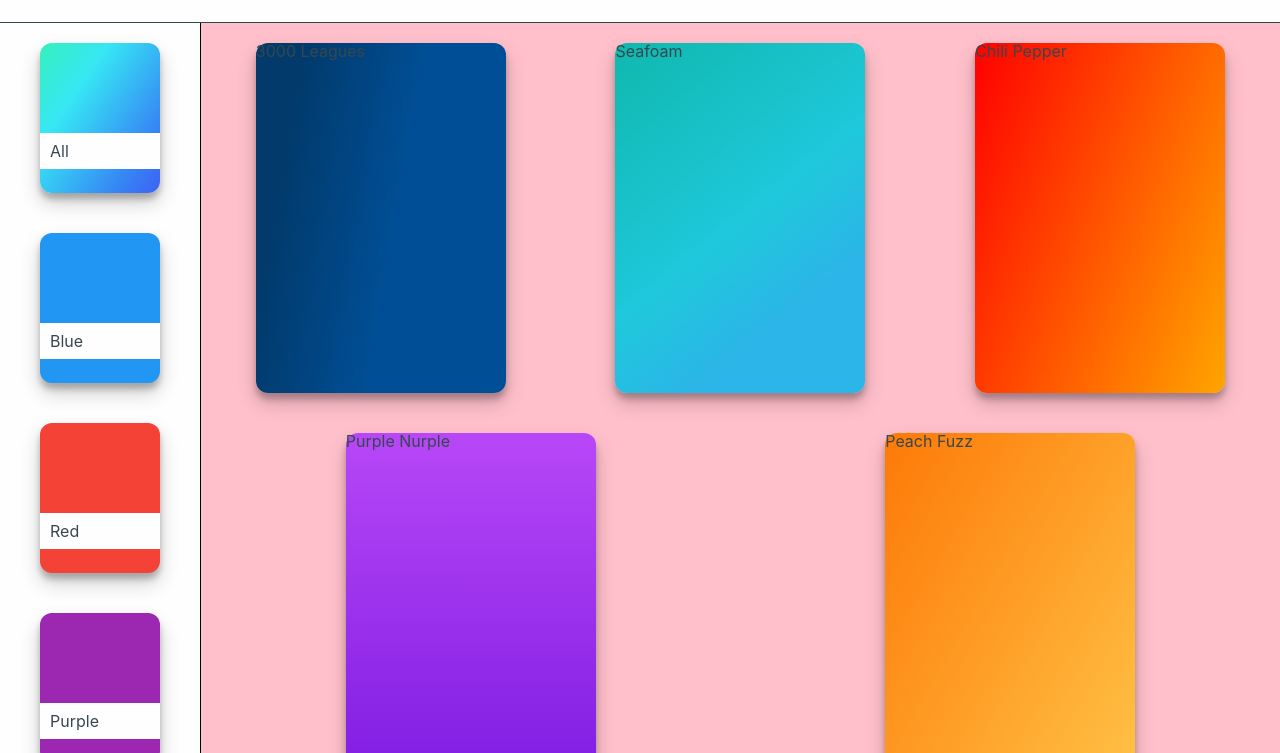
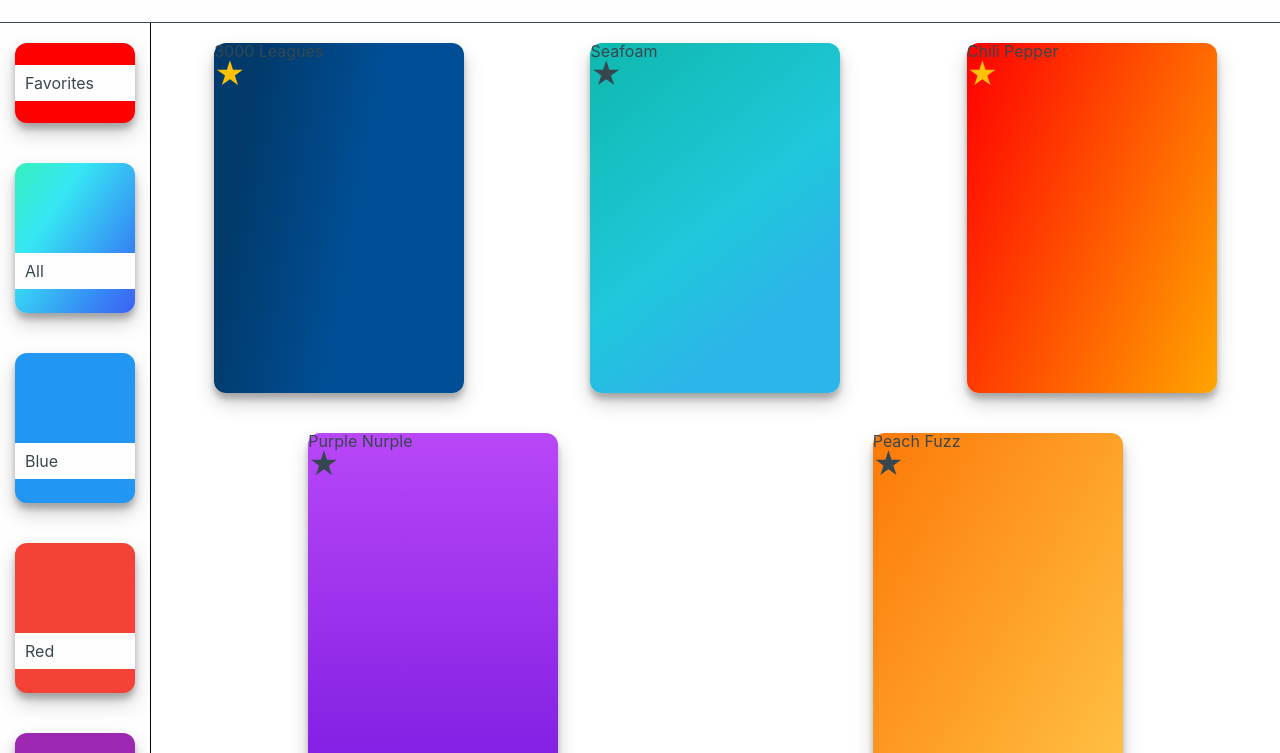
Before and after one commit to leo-generali/better-gradient-tool, a React app: page / in a window 1280 px wide. Shown: the part 48-801 px from the top of the page. Built offline with nearby package versions, Linux system fonts and the light colour scheme.

Commit message:
Show faved gradients on click

```diff
--- a/src/colordata.json
+++ b/src/colordata.json
@@ -6,7 +6,8 @@
 		},
 		"colors": ["#013A6B", "#004E95"],
 		"style": "linear-gradient(100deg, #013a6b 15%, #004e95 55%)",
-		"display": true
+		"display": true,
+		"faved": true
 	},
 	{
 		"name": "Seafoam",
@@ -15,7 +16,8 @@
 		},
 		"colors": ["#0FB8AD", "#1FC8DB", "2CD5E8"],
 		"style": "linear-gradient(141deg, #0fb8ad 0%, #1fc8db 51%, #2cb5e8 75%)",
-		"display": true
+		"display": true,
+		"faved": false
 	},
 	{
 		"name": "Chili Pepper",
@@ -25,7 +27,8 @@
 		},
 		"colors": ["red", "orange"],
 		"style": "linear-gradient(111deg, red, orange)",
-		"display": true
+		"display": true,
+		"faved": true
 	},
 	{
 		"name": "Purple Nurple",
@@ -34,7 +37,8 @@
 		},
 		"colors": ["#B847F7", "#7F1DE2"],
 		"style": "linear-gradient(#B847F7, #7F1DE2)",
-		"display": true
+		"display": true,
+		"faved": false
 	},
 	{
 		"name": "Peach Fuzz",
@@ -43,7 +47,8 @@
 		},
 		"colors": ["#D96117", "#E5D665"],
 		"style": "linear-gradient(-60deg, #FFC245, #FD7907)",
-		"display": true
+		"display": true,
+		"faved": false
 	}
 
 ]
--- a/src/components/App.js
+++ b/src/components/App.js
@@ -27,7 +27,7 @@ class App extends Component {
 		gradients: colorData,
 		currentGradients: colorData,
 		savedGradients: {},
-		tags: [  "all", "blue", "red", "purple", "orange"]
+		tags: [ "all", "blue", "red", "purple", "orange"]
 	}
 
 	filterGradients = (color) => {
@@ -36,6 +36,16 @@ class App extends Component {
 				return gradient.tags[color];
 			});
 		console.log(currentGradients.length);
+		//If the filter lenght is zero (no gradients selected) then current gradients is
+		currentGradients.length ? this.setState({ currentGradients }) : this.setState({ currentGradients: this.state.gradients });
+	}
+
+	showFavorites = () => {
+		console.log("your faves")
+		const currentGradients = this.state.gradients
+			.filter(function(gradient) {
+				return gradient.faved;
+			});
 		currentGradients.length ? this.setState({ currentGradients }) : this.setState({ currentGradients: this.state.gradients });
 	}
 
@@ -47,6 +57,7 @@ class App extends Component {
 						<ColorPicker
 							tags={this.state.tags}
 							filterGradients={this.filterGradients}
+							showFavorites={this.showFavorites}
 						/>
 						<GradientPicker
 							gradients={this.state.gradients}
--- a/src/components/ColorPicker.js
+++ b/src/components/ColorPicker.js
@@ -1,5 +1,6 @@
 import React, { Component } from 'react';
 import ColorPickerCard from './ColorPickerCard';
+import Favorites from './Favorites';
 
 class ColorPicker extends Component {
 	render() {
@@ -17,6 +18,7 @@ class ColorPicker extends Component {
 
 		return(
 			<section className="colorpicker">
+				<Favorites showFavorites={this.props.showFavorites}/>
 				{ tags }
 			</section>
 		);
--- /dev/null
+++ b/src/components/FavedStar.js
@@ -0,0 +1,8 @@
+import React from 'react';
+
+const FavedStar = (status) => {
+	console.log(status);
+	return <p className={status.status ? "favorites-star favorites-star--faved" : "favorites-star"}>★</p>;
+}
+
+export default FavedStar;
--- /dev/null
+++ b/src/components/Favorites.js
@@ -0,0 +1,13 @@
+import React, { Component } from 'react';
+
+class Favorites extends Component {
+	render() {
+		return (
+			<div className="card favorites" onClick={this.props.showFavorites}>
+				<p className="favorites-text">Favorites</p>
+			</div>
+		)
+	};
+}
+
+export default Favorites;
--- a/src/components/GradientCard.js
+++ b/src/components/GradientCard.js
@@ -1,6 +1,7 @@
 import React, { Component } from 'react';
 
 import Popup from './Popup';
+import FavedStar from './FavedStar';
 
 class GradientCard extends Component {
 	state = { isOpen: false };
@@ -34,7 +35,7 @@ class GradientCard extends Component {
 
 	render() {
 		if(this.state.isOpen) {
-			setTimeout(	this.togglePopup, 1500)
+			setTimeout(	this.togglePopup, 1500);
 		}
 
 		const style = {
@@ -42,10 +43,12 @@ class GradientCard extends Component {
 		};
 
 		const name = this.props.name;
+		const faved = this.props.faved;
 
 		return(
 			<div style={style} ref={name} className="card card__gradient" onClick={() => this.togglePopup(style, name)} >
 				<p className="card__gradient--name">{name}</p>
+				<FavedStar status={faved}/>
 				<Popup name={name} showing={this.state.isOpen} />
 			</div>
 		);
--- a/src/components/GradientPicker.js
+++ b/src/components/GradientPicker.js
@@ -12,6 +12,7 @@ class GradientPicker extends Component {
 					styleInfo={gradient.style}
 					name={gradient.name}
 					colors={gradient.colors}
+					faved={gradient.faved}
 					tags={gradient.tags}
 					key={i}
 				/>)
--- a/src/components/Header.js
+++ b/src/components/Header.js
@@ -5,7 +5,7 @@ class Header extends Component {
 		return (
 			<header className="header">
 				<div className="header__container">
-					<h1>Better Gradient Tool</h1>
+					<h1 className="bgt-logo">Better Gradient Tool</h1>
 					<p className="created-with">Created with <span className="heart">♥</span> by <span className="link-wrapper"><a href="http://www.leogenerali.com/">Leo Generali</a></span></p>
 				</div>
 			</header>
--- a/src/style.scss
+++ b/src/style.scss
@@ -14,8 +14,10 @@
 @import "styles/components/app";
 @import "styles/components/header";
 @import "styles/components/card";
+@import "styles/components/favorites";
 @import "styles/components/colorpicker";
 @import "styles/components/colorpickercard";
 @import "styles/components/gradientpicker";
 @import "styles/components/gradientcard";
+@import "styles/components/favedstar";
 @import "styles/components/popup";
--- a/src/styles/components/_card.scss
+++ b/src/styles/components/_card.scss
@@ -15,8 +15,10 @@ $card-width: 120px;
 
 	background-color: white;
     @include box_shadow(3);
+    border-radius: 12px;
 
     &:hover {
+        cursor: pointer;
         transition: 300ms;
         transform: translateY(-1px);
         @include box_shadow(5);
--- a/src/styles/components/_colorpicker.scss
+++ b/src/styles/components/_colorpicker.scss
@@ -7,7 +7,7 @@
 	flex-direction: column;
 	align-items: center;
 	overflow-y: scroll;
-	min-width: 200px;
+	min-width: 150px;
 	background-color: $white;
 	border-right: 1px solid black;
 }
--- a/src/styles/components/_colorpickercard.scss
+++ b/src/styles/components/_colorpickercard.scss
@@ -3,7 +3,6 @@
 // \*------------------------------------*/
 
 .tag {
-	border-radius: 12px;
 
 	&--all {
 		background: linear-gradient(124deg, #f44336, #f4a236, #e7f436, #88f436, #36f443, #36f4a2, #36e7f4, #3688f4, #4336f4, #a236f4, #f436e7,#f43688 );
@@ -55,10 +54,4 @@
 	&--orange {
 		background: #FF9800;
 	}
-
-
-
-	&:hover {
-		cursor: pointer;
-	}
 }
--- /dev/null
+++ b/src/styles/components/_favedstar.scss
@@ -0,0 +1,7 @@
+.favorites-star {
+	font-size: 30px;
+
+	&--faved {
+		color: #FFC107;
+	}
+}
--- /dev/null
+++ b/src/styles/components/_favorites.scss
@@ -0,0 +1,14 @@
+// /*------------------------------------*\
+//     Favorites Button
+// \*------------------------------------*/
+
+.favorites {
+	min-height: 80px;
+	background: red;
+}
+
+.favorites-text {
+	background: $white;
+	padding: 10px;
+	transform: translateY(22px);
+}
--- a/src/styles/components/_gradientcard.scss
+++ b/src/styles/components/_gradientcard.scss
@@ -3,16 +3,11 @@
 // \*------------------------------------*/
 
 .card__gradient {
-    border-radius: 12px;
     position: relative;
 
     &--name {
     	position: relative;
     }
-
-	&:hover {
-		cursor: pointer;
-	}
 }
 
 @media (min-width: 600px) {
--- a/src/styles/components/_gradientpicker.scss
+++ b/src/styles/components/_gradientpicker.scss
@@ -3,11 +3,10 @@
 // \*------------------------------------*/
 
 .gradientpicker {
-	width: calc(100vw - 200px);
+	width: 100%;
 	display: flex;
 	flex-wrap: wrap;
 	justify-content: space-around;
-	background: pink;
 	overflow-y: scroll;
 	align-items: center;
 }
```
Also changed, not shown: screenshots/version-5.gif.
